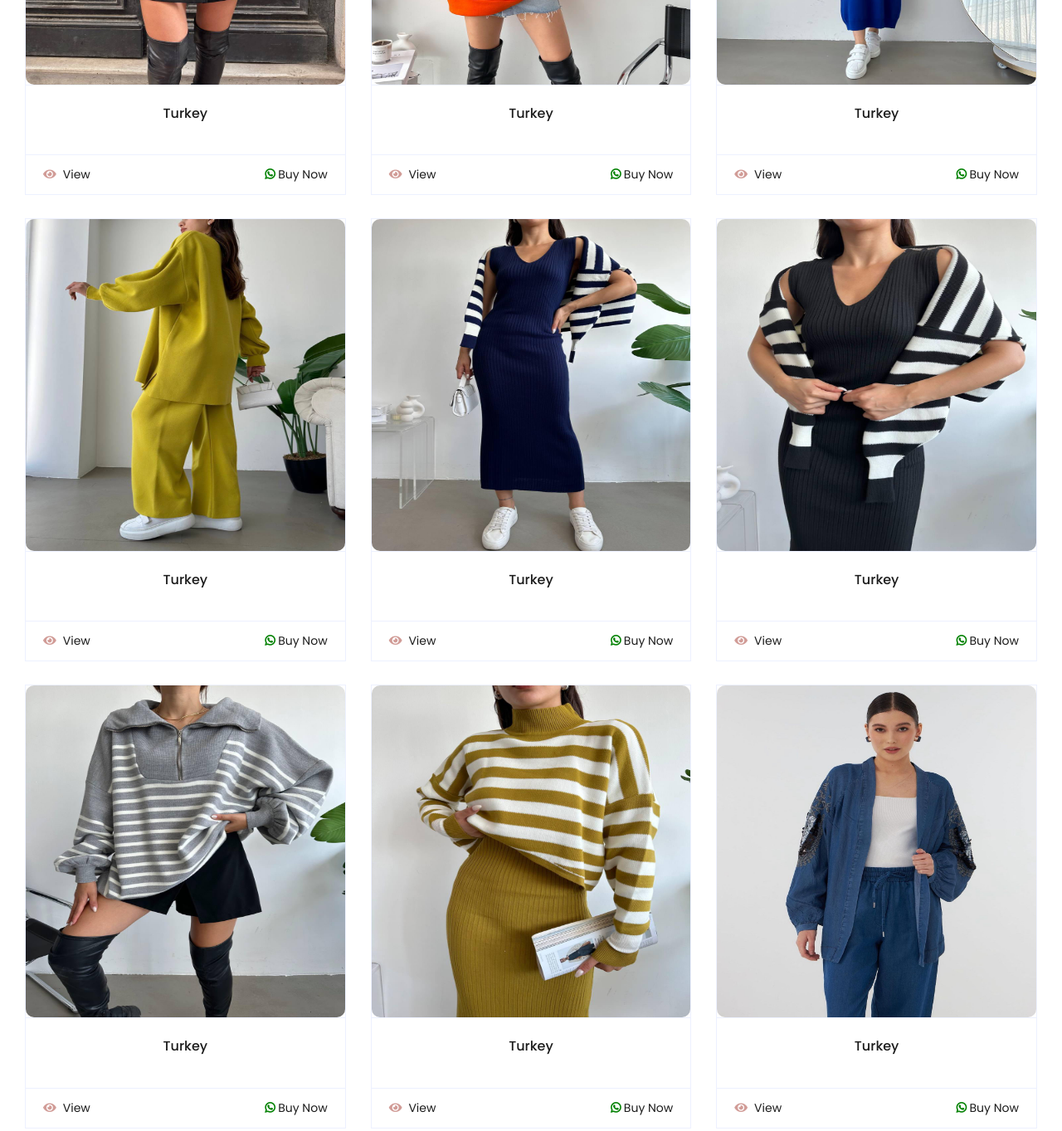
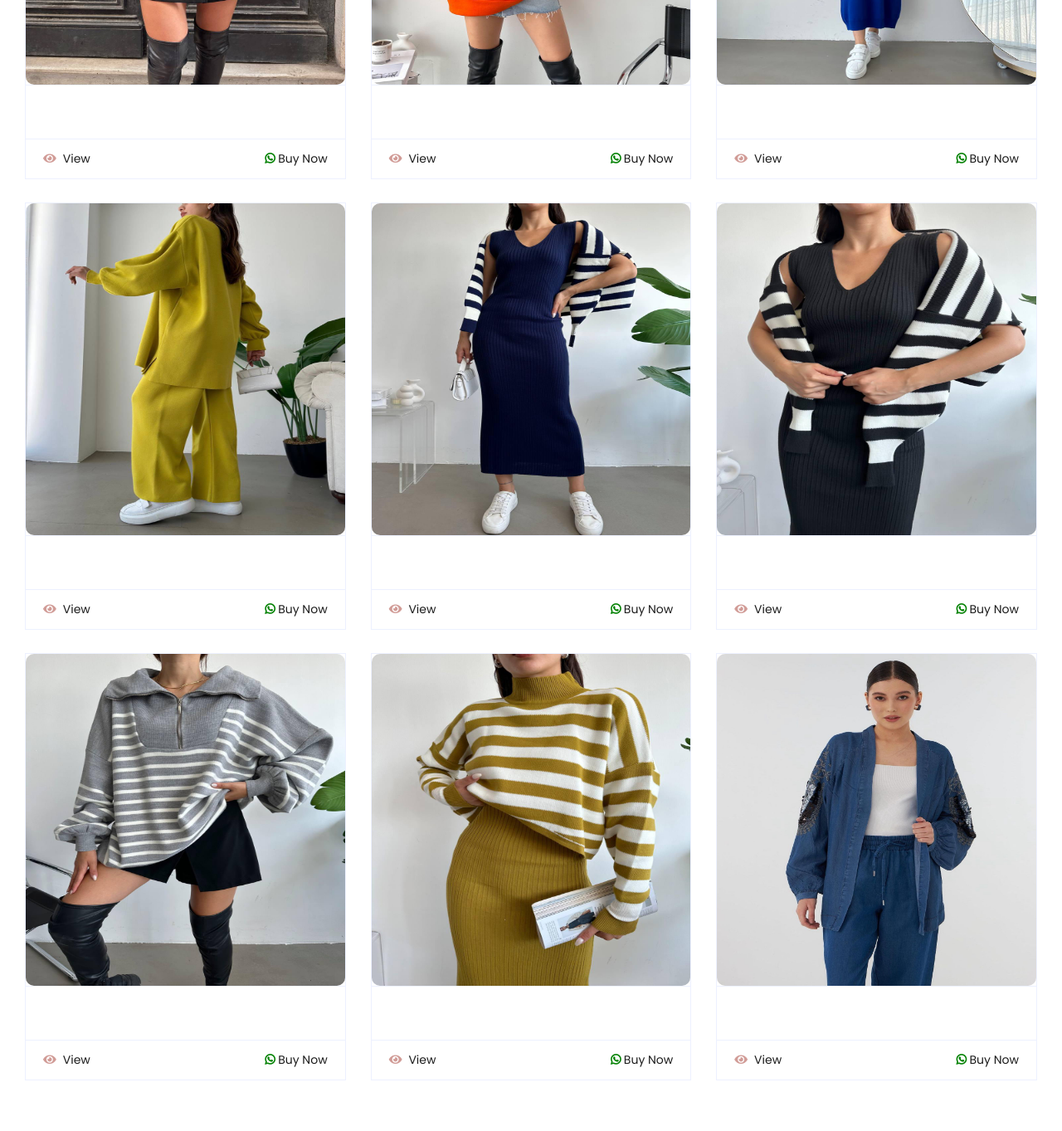
Before and after one commit to noussclothing/noussclothing, a plain HTML site: page new-collection.html in a window 1280 px wide. Shown: the part 900-2263 px from the top of the page at 83% size. Drawn offline with nearby package versions, Linux system fonts and the light colour scheme.

Commit message:
Update new-collection.html

```diff
--- a/new-collection.html
+++ b/new-collection.html
@@ -189,7 +189,7 @@ class="fab fa-whatsapp"> Chat With Us</i></a>
 border-radius:10px;">
 </div>
 <div class="card-body border-left border-right text-center p-0 pt-4 pb-3">
-<h6 class="text-truncate mb-3">Turkey</h6>
+<h6 class="text-truncate mb-3"></h6>
 <div class="d-flex justify-content-center">
 <h6></h6><h6 class="text-muted ml-2"></h6>
 </div>
@@ -210,7 +210,7 @@ Buy Now </a>
 border-radius:10px;">
 </div>
 <div class="card-body border-left border-right text-center p-0 pt-4 pb-3">
-<h6 class="text-truncate mb-3">Turkey</h6>
+<h6 class="text-truncate mb-3"></h6>
 <div class="d-flex justify-content-center">
 <h6></h6><h6 class="text-muted ml-2"></h6>
 </div>
@@ -231,7 +231,7 @@ Buy Now </a>
 border-radius:10px;">
 </div>
 <div class="card-body border-left border-right text-center p-0 pt-4 pb-3">
-<h6 class="text-truncate mb-3">Turkey</h6>
+<h6 class="text-truncate mb-3"></h6>
 <div class="d-flex justify-content-center">
 <h6></h6><h6 class="text-muted ml-2"></h6>
 </div>
@@ -251,7 +251,7 @@ Buy Now </a>
 border-radius:10px;">
 </div>
 <div class="card-body border-left border-right text-center p-0 pt-4 pb-3">
-<h6 class="text-truncate mb-3">Turkey</h6>
+<h6 class="text-truncate mb-3"></h6>
 <div class="d-flex justify-content-center">
 <h6></h6><h6 class="text-muted ml-2"></h6>
 </div>
@@ -271,7 +271,7 @@ Buy Now </a>
 border-radius:10px;">
 </div>
 <div class="card-body border-left border-right text-center p-0 pt-4 pb-3">
-<h6 class="text-truncate mb-3">Turkey</h6>
+<h6 class="text-truncate mb-3"></h6>
 <div class="d-flex justify-content-center">
 <h6></h6><h6 class="text-muted ml-2"></h6>
 </div>
@@ -292,7 +292,7 @@ Buy Now </a>
 border-radius:10px;">
 </div>
 <div class="card-body border-left border-right text-center p-0 pt-4 pb-3">
-<h6 class="text-truncate mb-3">Turkey</h6>
+<h6 class="text-truncate mb-3"></h6>
 <div class="d-flex justify-content-center">
 <h6></h6><h6 class="text-muted ml-2"></h6>
 </div>
@@ -313,7 +313,7 @@ Buy Now </a>
 border-radius:10px;">
 </div>
 <div class="card-body border-left border-right text-center p-0 pt-4 pb-3">
-<h6 class="text-truncate mb-3">Turkey</h6>
+<h6 class="text-truncate mb-3"></h6>
 <div class="d-flex justify-content-center">
 <h6></h6><h6 class="text-muted ml-2"></h6>
 </div>
@@ -334,7 +334,7 @@ Buy Now </a>
 border-radius:10px;">
 </div>
 <div class="card-body border-left border-right text-center p-0 pt-4 pb-3">
-<h6 class="text-truncate mb-3">Turkey</h6>
+<h6 class="text-truncate mb-3"></h6>
 <div class="d-flex justify-content-center">
 <h6></h6><h6 class="text-muted ml-2"></h6>
 </div>
@@ -355,7 +355,7 @@ Buy Now </a>
 border-radius:10px;">
 </div>
 <div class="card-body border-left border-right text-center p-0 pt-4 pb-3">
-<h6 class="text-truncate mb-3">Turkey</h6>
+<h6 class="text-truncate mb-3"></h6>
 <div class="d-flex justify-content-center">
 <h6></h6><h6 class="text-muted ml-2"></h6>
 </div>
```
